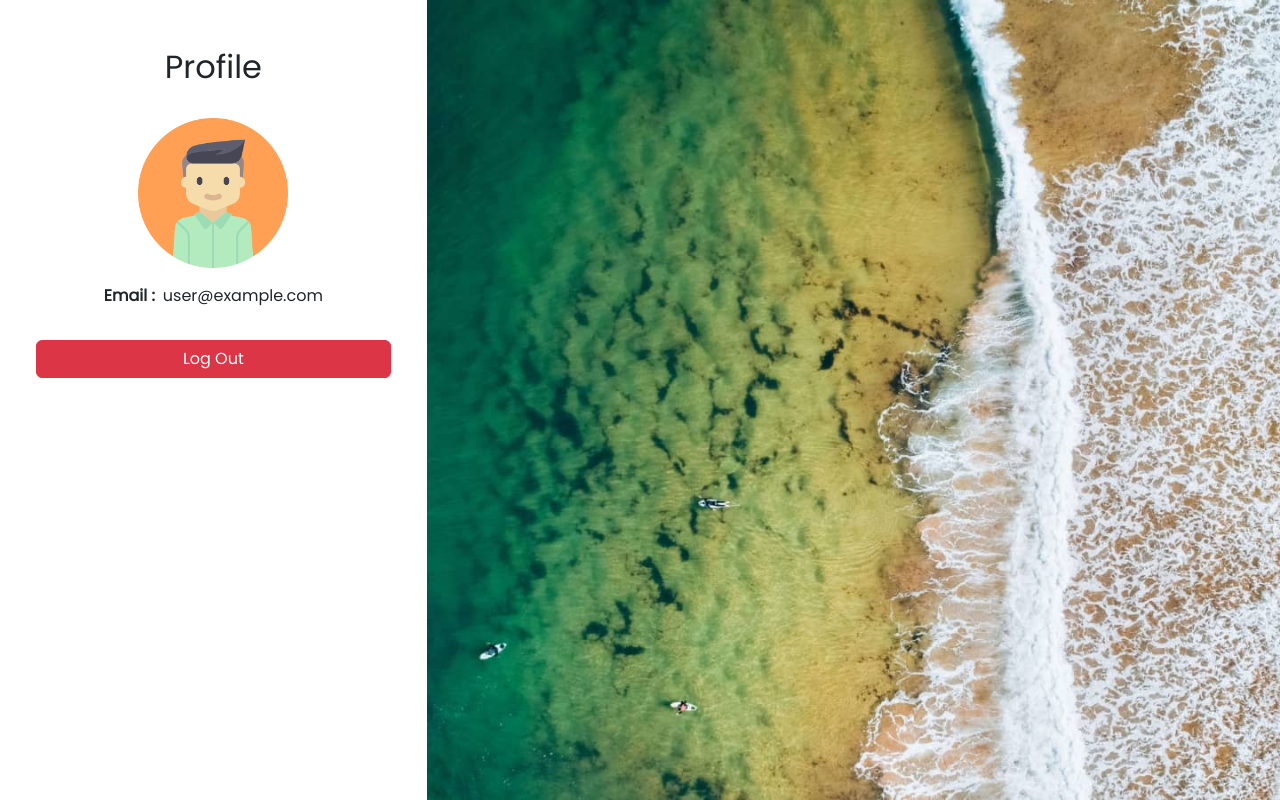
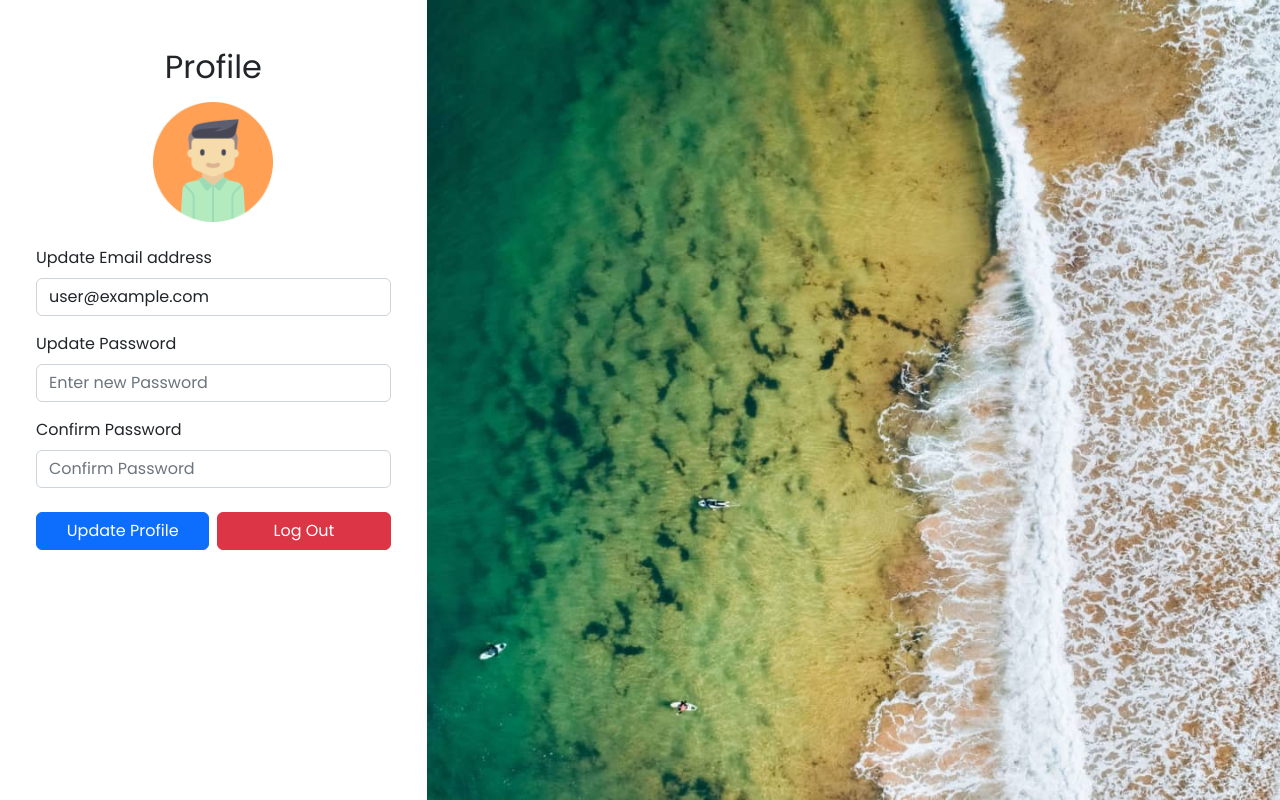
Before and after one commit to Elijah-glitch/Authentication-user, a React (Create React App) app: page / in a window 1280 px wide. Built offline with nearby package versions, Linux system fonts and the light colour scheme; no server answers; sample sign-in values are in the browser's storage.

Commit message:
Profile: add update email

```diff
--- a/src/components/Profile.jsx
+++ b/src/components/Profile.jsx
@@ -1,14 +1,20 @@
 import React, { useState } from "react";
-import { Alert, Button } from "react-bootstrap";
+import { Alert, Button, Form } from "react-bootstrap";
 import { useAuth } from "../context/AuthContext";
+import { useForm } from "react-hook-form";
 import { useNavigate } from "react-router-dom";
+import Loading from "./Loading";
 
 function Profile() {
   const [error, setError] = useState("");
-  const { currentUser, logOut } = useAuth();
+  const [loading, setLoading] = useState(false);
+  const [message, setMessage] = useState("");
+  const { register, handleSubmit } = useForm();
+  const { currentUser, logOut, updateEmail, updatePassword } = useAuth();
   const navigate = useNavigate();
 
   const handleLogout = async () => {
+    setLoading(true);
     setError("");
     try {
       await logOut();
@@ -16,24 +22,90 @@ function Profile() {
     } catch {
       setError("Failed to log out");
     }
+
+    setLoading(false);
+  };
+
+  const onSubmit = async (data) => {
+    if (data.password !== data.confirmPassword) {
+      return setError("password not match");
+    }
+
+    console.log(data);
+
+    const promises = [];
+    setLoading(true);
+    setError("");
+
+    if (currentUser.email !== data.email) {
+      promises.push(updateEmail(data.email));
+    }
+    if (data.password) {
+      promises.push(updatePassword(data.password));
+    }
+
+    Promise.all(promises)
+      .then(() => {
+        setMessage("Profile changed successfully");
+      })
+      .catch(() => {
+        setError("Failed to update account");
+      })
+      .finally(() => {
+        setLoading(false);
+      });
   };
 
   return (
     <div className="w-100 d-flex flex-column gap-2 align-items-center">
-      <h2 className="text-center mb-4">Profile</h2>
-      {error && <Alert variant="danger">{error}</Alert>}
+      <h2 className="text-center mb-2">Profile</h2>
       <img
         className="user-image"
         src="image/806962_user_512x512.png"
         alt="user"
       />
-      <div className="w-100 d-flex justify-content-center gap-2 mt-2">
-        <strong><span>Email :</span></strong>
-        <span>{currentUser.email}</span>
-      </div>
-      <Button className="w-100 mt-4" variant="danger" onClick={handleLogout}>
-        Log Out
-      </Button>
+      <Form onSubmit={handleSubmit(onSubmit)} style={{ width: "100%" }}>
+        {error && <Alert variant="danger">{error}</Alert>}
+        {message && <Alert variant="success">{message}</Alert>}
+        {loading && <Loading />}
+        <Form.Group className="my-3">
+          <Form.Label>Update Email address</Form.Label>
+          <Form.Control
+            {...register("email")}
+            type="email"
+            placeholder="Enter new email"
+            defaultValue={currentUser.email}
+          />
+        </Form.Group>
+        <Form.Group className="my-3">
+          <Form.Label>Update Password</Form.Label>
+          <Form.Control
+            {...register("password")}
+            type="password"
+            placeholder="Enter new Password"
+          />
+        </Form.Group>
+        <Form.Group className="my-3">
+          <Form.Label>Confirm Password</Form.Label>
+          <Form.Control
+            {...register("confirmPassword")}
+            type="password"
+            placeholder="Confirm Password"
+          />
+        </Form.Group>
+        <div className="d-flex gap-2 justify-content-center align-items-center">
+          <Button type="submit" className="w-100 mt-2" variant="primary">
+            Update Profile
+          </Button>
+          <Button
+            className="w-100 mt-2"
+            variant="danger"
+            onClick={handleLogout}
+          >
+            Log Out
+          </Button>
+        </div>
+      </Form>
     </div>
   );
 }
--- a/src/context/AuthContext.jsx
+++ b/src/context/AuthContext.jsx
@@ -39,6 +39,14 @@ function AuthProvider({ children }) {
     return auth.signInWithPopup(provider);
   };
 
+  const updateEmail = (email) => {
+    return currentUser.updateEmail(email);
+  };
+
+  const updatePassword = (password) => {
+    return currentUser.updatePassword(password);
+  };
+
   useEffect(() => {
     const unsubscribe = auth.onAuthStateChanged((user) => {
       setCurrentUser(user);
@@ -56,6 +64,8 @@ function AuthProvider({ children }) {
     resetPassword,
     signInWithGoogle,
     signInWithGithub,
+    updateEmail,
+    updatePassword,
   };
 
   return (
--- a/src/index.css
+++ b/src/index.css
@@ -20,5 +20,5 @@ body {
 }
 
 .user-image {
-  width: 150px;
+  width: 120px;
 }
```
